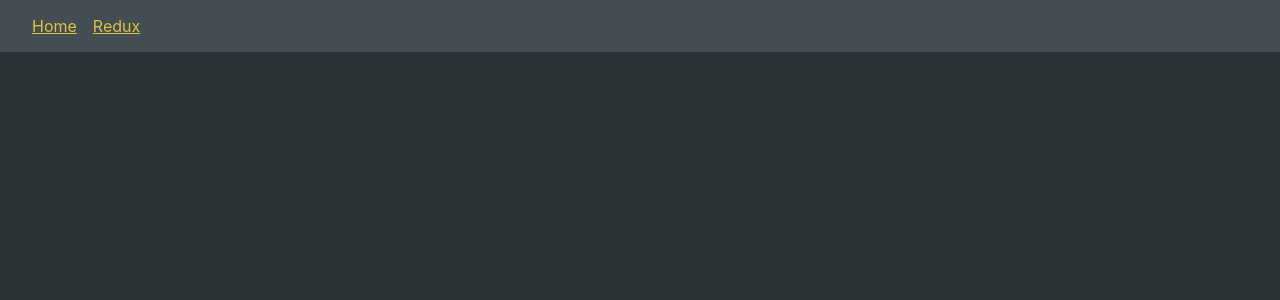
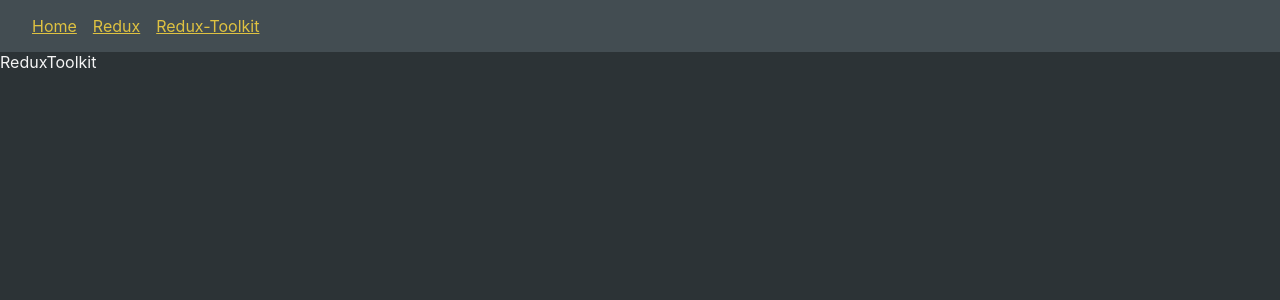
Before and after one commit to lut3k-IT/react-testing, a React (Create React App) app: page /redux-toolkit in a window 1280 px wide. Before the commit this address had no page. Shown: the top 300 px of the page. Built offline with nearby package versions, Linux system fonts and the light colour scheme.

Commit message:
store init

```diff
--- a/src/features/App.js
+++ b/src/features/App.js
@@ -1,5 +1,5 @@
 import style from './App.module.scss';
-import { Redux, Home } from 'features';
+import { Redux, Home, ReduxToolkit } from 'features';
 import { Route, Routes } from 'react-router';
 import { Link } from 'react-router-dom';
 
@@ -14,11 +14,15 @@ export default function App() {
           <li>
             <Link to='/redux'>Redux</Link>
           </li>
+          <li>
+            <Link to='/redux-toolkit'>Redux-Toolkit</Link>
+          </li>
         </ul>
       </nav>
       <Routes>
         <Route path='/' element={<Home />} />
         <Route path='/redux' element={<Redux />} />
+        <Route path='/redux-toolkit' element={<ReduxToolkit />} />
       </Routes>
     </>
   );
--- a/src/features/App.module.scss
+++ b/src/features/App.module.scss
@@ -1,5 +1,6 @@
 .navigation {
   display: flex;
+  flex-wrap: wrap;
   gap: 1rem;
   background-color: rgb(67, 77, 82);
   padding: 1rem 2rem;
--- /dev/null
+++ b/src/features/ReduxToolkit/index.js
@@ -0,0 +1,3 @@
+export default function ReduxToolkit() {
+  return <div>ReduxToolkit</div>;
+}
--- a/src/features/index.js
+++ b/src/features/index.js
@@ -1,2 +1,3 @@
+export { default as Home } from './HomePage';
 export { default as Redux } from './Redux';
-export { default as Home } from './HomePage';
+export { default as ReduxToolkit } from './ReduxToolkit';
--- /dev/null
+++ b/src/store/index.js
@@ -0,0 +1,6 @@
+import { createStore } from 'redux';
+import reducers from './reducers';
+
+export const store = createStore({
+  reducers,
+});
--- /dev/null
+++ b/src/store/reducers/index.js
@@ -0,0 +1,6 @@
+import { combineReducers } from 'redux';
+import { accountReducer } from './accountReducer';
+
+export const reducers = combineReducers({
+  account: accountReducer,
+});
```
Also changed, not shown: src/store/reducers/accountReducer.js (added, +10 -0 lines).
